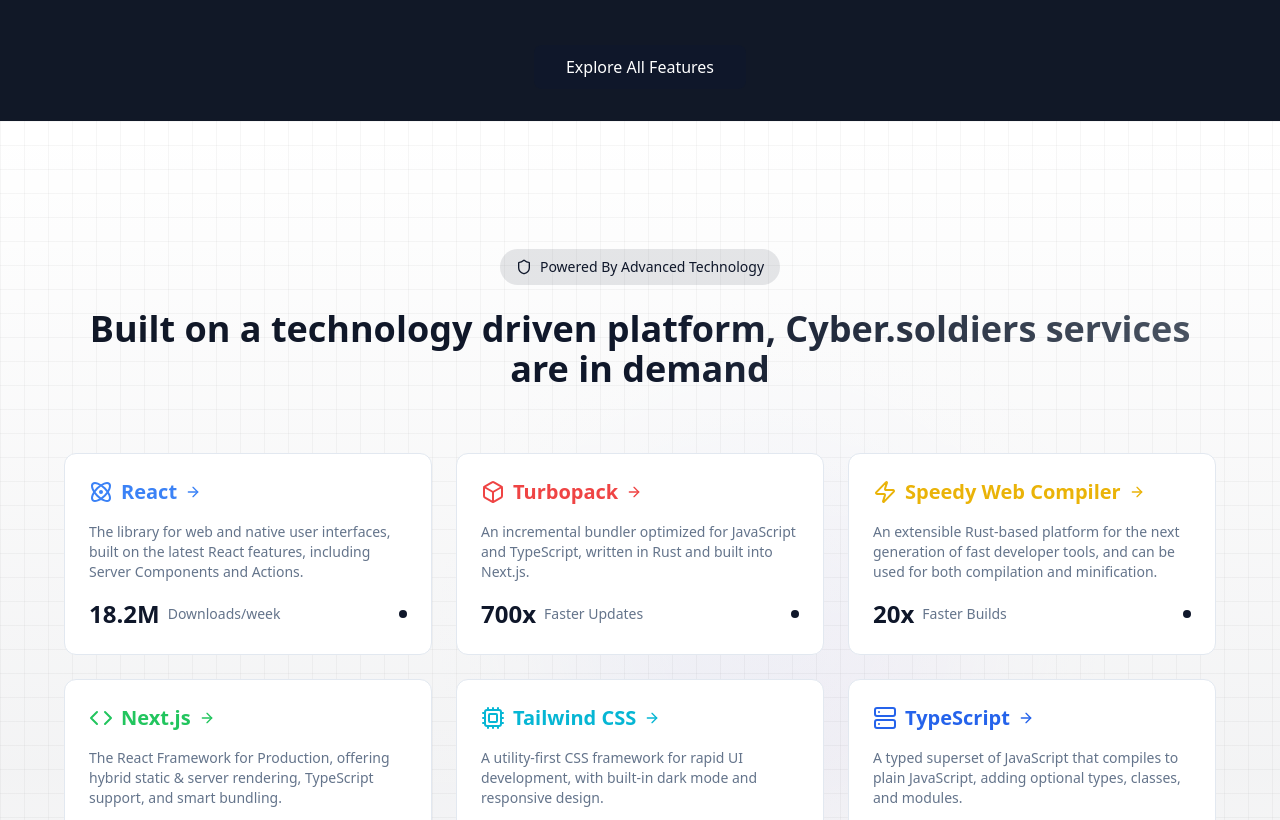
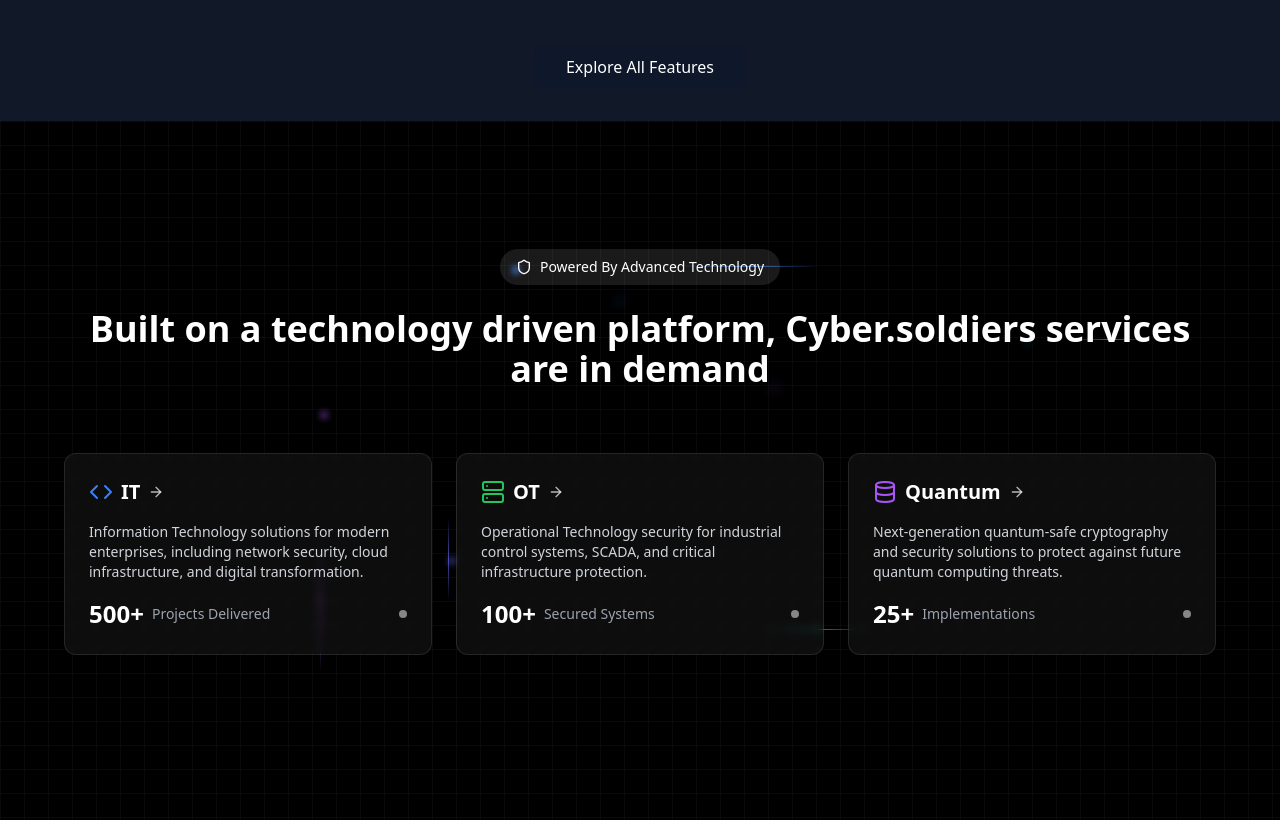
Before and after one commit to Devmangrani/Cyber-Soilders, a React (Vite) app: page / in a window 1280 px wide. Shown: the part 1980-2800 px from the top of the page. Built offline with nearby package versions, Linux system fonts and the light colour scheme.

Commit message:
Updated the Technology Section

```diff
--- a/src/App.jsx
+++ b/src/App.jsx
@@ -27,7 +27,7 @@
                 <Hero />
                 <Features />
                 <Technology />
-                <InstantFeedback />
+                {/* <InstantFeedback /> */}
                 <Showcases />
               </>
             } />
--- a/src/components/technology.jsx
+++ b/src/components/technology.jsx
@@ -2,54 +2,39 @@
 import { motion, useScroll, useTransform } from "framer-motion"
 import { Atom, Box, Zap, ArrowRight, Shield, Code, Server, Database, Cloud, Cpu } from "lucide-react"
 import { Button } from "@/components/ui/button"
+import gsap from "gsap"
+import { ScrollTrigger } from "gsap/ScrollTrigger"
+
+// Register ScrollTrigger plugin
+gsap.registerPlugin(ScrollTrigger);
 
 const technologies = [
   {
-    title: "React",
-    icon: <Atom className="w-6 h-6" />,
+    title: "IT",
+    icon: <Code className="w-6 h-6" />,
     color: "text-blue-500",
-    description: "The library for web and native user interfaces, built on the latest React features, including Server Components and Actions.",
-    stats: { value: "18.2M", label: "Downloads/week" }
+    description: "Information Technology solutions for modern enterprises, including network security, cloud infrastructure, and digital transformation.",
+    stats: { value: "500+", label: "Projects Delivered" }
   },
   {
-    title: "Turbopack",
-    icon: <Box className="w-6 h-6" />,
-    color: "text-red-500",
-    description: "An incremental bundler optimized for JavaScript and TypeScript, written in Rust and built into Next.js.",
-    stats: { value: "700x", label: "Faster Updates" }
+    title: "OT",
+    icon: <Server className="w-6 h-6" />,
+    color: "text-green-500",
+    description: "Operational Technology security for industrial control systems, SCADA, and critical infrastructure protection.",
+    stats: { value: "100+", label: "Secured Systems" }
   },
   {
-    title: "Speedy Web Compiler",
-    icon: <Zap className="w-6 h-6" />,
-    color: "text-yellow-500",
-    description: "An extensible Rust-based platform for the next generation of fast developer tools, and can be used for both compilation and minification.",
-    stats: { value: "20x", label: "Faster Builds" }
-  },
-  {
-    title: "Next.js",
-    icon: <Code className="w-6 h-6" />,
-    color: "text-green-500",
-    description: "The React Framework for Production, offering hybrid static & server rendering, TypeScript support, and smart bundling.",
-    stats: { value: "4.4M", label: "Weekly Downloads" }
-  },
-  {
-    title: "Tailwind CSS",
-    icon: <Cpu className="w-6 h-6" />,
-    color: "text-cyan-500",
-    description: "A utility-first CSS framework for rapid UI development, with built-in dark mode and responsive design.",
-    stats: { value: "3.2M", label: "Weekly Downloads" }
-  },
-  {
-    title: "TypeScript",
-    icon: <Server className="w-6 h-6" />,
-    color: "text-blue-600",
-    description: "A typed superset of JavaScript that compiles to plain JavaScript, adding optional types, classes, and modules.",
-    stats: { value: "9.1M", label: "Weekly Downloads" }
+    title: "Quantum",
+    icon: <Database className="w-6 h-6" />,
+    color: "text-purple-500",
+    description: "Next-generation quantum-safe cryptography and security solutions to protect against future quantum computing threats.",
+    stats: { value: "25+", label: "Implementations" }
   }
 ]
 
 export default function Technology() {
   const containerRef = useRef(null);
+  const gridRef = useRef(null);
   const [isVisible, setIsVisible] = useState(false);
   const [activeTech, setActiveTech] = useState(null);
   const { scrollY } = useScroll();
@@ -72,6 +57,22 @@
       observer.observe(containerRef.current);
     }
 
+    // Grid animation with GSAP
+    if (gridRef.current) {
+      gsap.to(gridRef.current, {
+        backgroundSize: "30px 30px",
+        opacity: 0.7,
+        duration: 1,
+        ease: "power2.inOut",
+        scrollTrigger: {
+          trigger: containerRef.current,
+          start: "top top",
+          end: "bottom center",
+          scrub: 0.5,
+        },
+      });
+    }
+
     return () => {
       if (containerRef.current) {
         observer.unobserve(containerRef.current);
@@ -80,19 +81,40 @@
   }, []);
 
   return (
-    <section ref={containerRef} className="w-full py-20 md:py-32 relative overflow-hidden bg-gradient-to-b from-background to-background/50">
+    <section ref={containerRef} className="w-full py-20 md:py-32 relative overflow-hidden bg-black">
       {/* Background Elements */}
       <div className="absolute inset-0">
-        <div className="absolute inset-0 bg-[linear-gradient(to_right,#80808012_1px,transparent_1px),linear-gradient(to_bottom,#80808012_1px,transparent_1px)] bg-[size:24px_24px]" />
-        <motion.div
-          style={{ y, opacity }}
-          className="absolute inset-0 bg-gradient-to-b from-transparent via-primary/5 to-transparent"
-        />
+        <div
+          ref={gridRef}
+          className="absolute inset-0 w-full h-full bg-[linear-gradient(to_right,#80808012_1px,transparent_1px),linear-gradient(to_bottom,#80808012_1px,transparent_1px)] bg-[size:24px_24px] overflow-hidden"
+        >
+          {/* Grid node glow effects */}
+          <div className="grid-node absolute h-2 w-2 rounded-full bg-blue-500 blur-[3px] opacity-0 top-[20%] left-[40%] animate-grid-node-blink" style={{animationDelay: '0.5s'}}></div>
+          <div className="grid-node absolute h-2 w-2 rounded-full bg-purple-500 blur-[3px] opacity-0 top-[40%] left-[25%] animate-grid-node-blink" style={{animationDelay: '1.2s'}}></div>
+          <div className="grid-node absolute h-2 w-2 rounded-full bg-teal-500 blur-[3px] opacity-0 top-[70%] left-[60%] animate-grid-node-blink" style={{animationDelay: '2.7s'}}></div>
+          <div className="grid-node absolute h-2 w-2 rounded-full bg-cyan-500 blur-[3px] opacity-0 top-[30%] left-[80%] animate-grid-node-blink" style={{animationDelay: '1.8s'}}></div>
+          <div className="grid-node absolute h-2 w-2 rounded-full bg-indigo-500 blur-[3px] opacity-0 top-[60%] left-[35%] animate-grid-node-blink" style={{animationDelay: '3.5s'}}></div>
+
+          {/* Grid line trace effects */}
+          <div className="grid-trace absolute h-[1px] w-[200px] bg-gradient-to-r from-blue-500/0 via-blue-500/70 to-blue-500/0 top-[20%] left-[40%] animate-grid-trace-horizontal" style={{animationDelay: '0.5s'}}></div>
+          <div className="grid-trace absolute h-[200px] w-[1px] bg-gradient-to-b from-purple-500/0 via-purple-500/70 to-purple-500/0 top-[40%] left-[25%] animate-grid-trace-vertical" style={{animationDelay: '1.2s'}}></div>
+          <div className="grid-trace absolute h-[1px] w-[150px] bg-gradient-to-r from-teal-500/0 via-teal-500/70 to-teal-500/0 top-[70%] left-[60%] animate-grid-trace-horizontal" style={{animationDelay: '2.7s'}}></div>
+          <div className="grid-trace absolute h-[1px] w-[120px] bg-gradient-to-r from-cyan-500/0 via-cyan-500/70 to-cyan-500/0 top-[30%] left-[80%] animate-grid-trace-horizontal" style={{animationDelay: '1.8s'}}></div>
+          <div className="grid-trace absolute h-[120px] w-[1px] bg-gradient-to-b from-indigo-500/0 via-indigo-500/70 to-indigo-500/0 top-[60%] left-[35%] animate-grid-trace-vertical" style={{animationDelay: '3.5s'}}></div>
+
+          {/* Neon intersection highlights */}
+          <div className="grid-intersection absolute h-3 w-3 rounded-full bg-blue-500/20 blur-[5px] top-[24%] left-[48%] animate-grid-intersection-pulse" style={{animationDelay: '4.5s'}}></div>
+          <div className="grid-intersection absolute h-3 w-3 rounded-full bg-purple-500/20 blur-[5px] top-[36%] left-[60%] animate-grid-intersection-pulse" style={{animationDelay: '2.3s'}}></div>
+          <div className="grid-intersection absolute h-3 w-3 rounded-full bg-teal-500/20 blur-[5px] top-[56%] left-[32%] animate-grid-intersection-pulse" style={{animationDelay: '6.2s'}}></div>
+        </div>
+
+        {/* Radial gradient overlay */}
+        <div className="absolute inset-0 bg-[radial-gradient(circle_at_50%_50%,rgba(var(--primary),0.1),transparent_50%)]" />
       </div>
 
-      {/* Floating Orbs */}
+      {/* Enhanced animated background elements */}
       <motion.div
-        className="absolute -z-10 top-1/4 right-1/4 w-96 h-96 rounded-full bg-gradient-to-br from-blue-500/20 to-purple-500/20 blur-3xl"
+        className="absolute -z-10 top-1/4 right-1/4 w-96 h-96 rounded-full bg-gradient-to-br from-purple-500/20 to-blue-500/20 blur-3xl"
         animate={{
           y: [0, -50, 0],
           scale: [1, 1.1, 1],
@@ -104,7 +126,7 @@
         }}
       />
       <motion.div
-        className="absolute -z-10 bottom-1/4 left-1/4 w-64 h-64 rounded-full bg-gradient-to-tr from-purple-500/10 to-blue-500/10 blur-3xl"
+        className="absolute -z-10 bottom-1/4 left-1/4 w-64 h-64 rounded-full bg-gradient-to-tr from-blue-500/10 to-green-500/10 blur-3xl"
         animate={{
           y: [0, 50, 0],
           scale: [1, 1.2, 1],
@@ -114,6 +136,19 @@
           repeat: Infinity,
           ease: "easeInOut",
           delay: 1,
+        }}
+      />
+      <motion.div
+        className="absolute -z-10 top-1/4 right-1/3 w-80 h-80 rounded-full bg-gradient-to-tr from-pink-500/10 to-violet-500/10 blur-3xl"
+        animate={{
+          y: [0, 30, 0],
+          scale: [1, 1.15, 1],
+        }}
+        transition={{
+          duration: 9,
+          repeat: Infinity,
+          ease: "easeInOut",
+          delay: 0.5,
         }}
       />
 
@@ -129,7 +164,7 @@
             initial={{ opacity: 0 }}
             animate={{ opacity: 1 }}
             transition={{ delay: 0.2 }}
-            className="inline-flex items-center px-4 py-2 rounded-full bg-primary/10 text-primary text-sm font-medium mb-6"
+            className="inline-flex items-center px-4 py-2 rounded-full bg-white/10 text-white text-sm font-medium mb-6"
           >
             <Shield className="mr-2 h-4 w-4" />
             Powered By Advanced Technology
@@ -138,7 +173,7 @@
             initial={{ opacity: 0, y: 20 }}
             animate={{ opacity: 1, y: 0 }}
             transition={{ delay: 0.3 }}
-            className="text-3xl md:text-4xl font-bold mb-4 bg-clip-text text-transparent bg-gradient-to-r from-gray-900 via-primary to-gray-600 dark:from-gray-100 dark:via-primary dark:to-gray-400"
+            className="text-3xl md:text-4xl font-bold mb-4 text-white"
           >
             Built on a technology driven platform, Cyber.soldiers services are in demand
           </motion.h2>
@@ -169,7 +204,7 @@
               whileHover={{ scale: 1.02, translateY: -5 }}
               onHoverStart={() => setActiveTech(index)}
               onHoverEnd={() => setActiveTech(null)}
-              className="group relative p-6 rounded-xl border bg-card hover:shadow-xl transition-all duration-300"
+              className="group relative p-6 rounded-xl border border-white/10 bg-white/5 backdrop-blur-sm hover:shadow-xl transition-all duration-300"
             >
               <div className="relative z-10">
                 <motion.div
@@ -183,23 +218,23 @@
                   >
                     {tech.icon}
                   </motion.div>
-                  <h3 className="text-xl font-semibold">{tech.title}</h3>
+                  <h3 className="text-xl font-semibold text-white">{tech.title}</h3>
                   <motion.div
                     animate={{
                       x: activeTech === index ? [0, 5, 0] : 0
                     }}
                     transition={{ duration: 0.3 }}
                   >
-                    <ArrowRight className="w-4 h-4 ml-auto" />
+                    <ArrowRight className="w-4 h-4 ml-auto text-white/70" />
                   </motion.div>
                 </motion.div>
-                <p className="text-sm text-muted-foreground mb-4">{tech.description}</p>
+                <p className="text-sm text-gray-300 mb-4">{tech.description}</p>
                 <div className="flex items-center justify-between">
                   <div className="flex items-center space-x-2">
-                    <span className="text-2xl font-bold text-primary">
+                    <span className="text-2xl font-bold text-white">
                       {tech.stats.value}
                     </span>
-                    <span className="text-sm text-muted-foreground">
+                    <span className="text-sm text-gray-400">
                       {tech.stats.label}
                     </span>
                   </div>
@@ -208,19 +243,19 @@
                       scale: activeTech === index ? [1, 1.2, 1] : 1
                     }}
                     transition={{ duration: 0.5 }}
-                    className="h-2 w-2 rounded-full bg-primary"
+                    className="h-2 w-2 rounded-full bg-white/50"
                   />
                 </div>
               </div>
 
               {/* Hover Effect Background */}
               <motion.div
-                className="absolute inset-0 bg-gradient-to-br from-primary/0 to-primary/10 rounded-xl opacity-0 group-hover:opacity-100 transition-opacity duration-300"
+                className="absolute inset-0 bg-gradient-to-br from-white/5 to-white/10 rounded-xl opacity-0 group-hover:opacity-100 transition-opacity duration-300"
                 initial={false}
                 animate={{
                   background: activeTech === index
-                    ? "linear-gradient(to bottom right, rgba(var(--primary), 0.1), rgba(var(--primary), 0.2))"
-                    : "linear-gradient(to bottom right, rgba(var(--primary), 0), rgba(var(--primary), 0.1))"
+                    ? "linear-gradient(to bottom right, rgba(255,255,255,0.1), rgba(255,255,255,0.2))"
+                    : "linear-gradient(to bottom right, rgba(255,255,255,0.05), rgba(255,255,255,0.1))"
                 }}
               />
             </motion.div>
@@ -228,7 +263,7 @@
         </motion.div>
 
         {/* Get Started Section */}
-        <motion.div
+        {/* <motion.div
           initial={{ opacity: 0, y: 20 }}
           animate={{ opacity: 1, y: 0 }}
           transition={{ delay: 0.6 }}
@@ -283,9 +318,89 @@
                 <ArrowRight className="w-4 h-4 ml-2 transition-transform group-hover:translate-x-1" />
               </Button>
             </motion.div>
-          </motion.div>
-        </motion.div>
+          </motion.div> */}
       </div>
     </section>
   );
 }
+
+// Add animation keyframes
+const styles = `
+  /* Grid animation keyframes */
+  @keyframes grid-node-blink {
+    0%, 100% {
+      opacity: 0;
+    }
+    50% {
+      opacity: 0.8;
+    }
+  }
+
+  .animate-grid-node-blink {
+    animation: grid-node-blink 4s ease-in-out infinite;
+  }
+
+  @keyframes grid-trace-horizontal {
+    0% {
+      transform: translateX(-100%) scaleX(0.7);
+      opacity: 0;
+    }
+    10% {
+      opacity: 1;
+    }
+    90% {
+      opacity: 1;
+    }
+    100% {
+      transform: translateX(100%) scaleX(0.7);
+      opacity: 0;
+    }
+  }
+
+  .animate-grid-trace-horizontal {
+    animation: grid-trace-horizontal 8s ease-in-out infinite;
+  }
+
+  @keyframes grid-trace-vertical {
+    0% {
+      transform: translateY(-100%) scaleY(0.7);
+      opacity: 0;
+    }
+    10% {
+      opacity: 1;
+    }
+    90% {
+      opacity: 1;
+    }
+    100% {
+      transform: translateY(100%) scaleY(0.7);
+      opacity: 0;
+    }
+  }
+
+  .animate-grid-trace-vertical {
+    animation: grid-trace-vertical 8s ease-in-out infinite;
+  }
+
+  @keyframes grid-intersection-pulse {
+    0%, 100% {
+      transform: scale(0.5);
+      opacity: 0.2;
+    }
+    50% {
+      transform: scale(1.2);
+      opacity: 0.6;
+    }
+  }
+
+  .animate-grid-intersection-pulse {
+    animation: grid-intersection-pulse 6s ease-in-out infinite;
+  }
+`;
+
+// Add style tag to document
+if (typeof document !== 'undefined') {
+  const styleSheet = document.createElement("style");
+  styleSheet.innerText = styles;
+  document.head.appendChild(styleSheet);
+}
```
